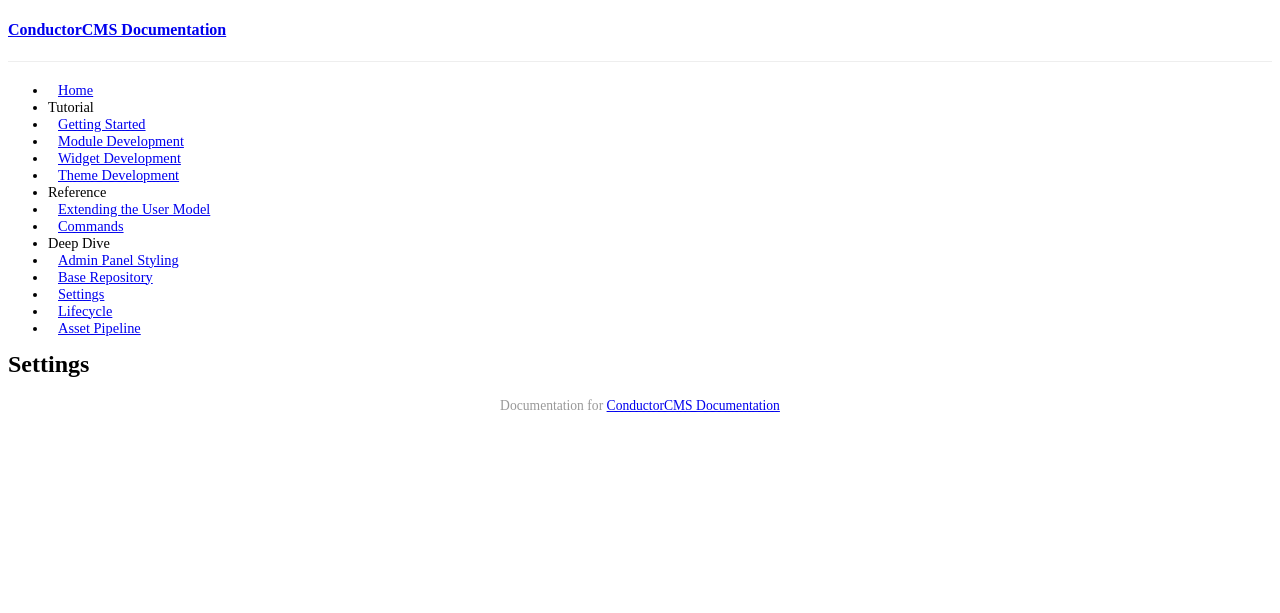
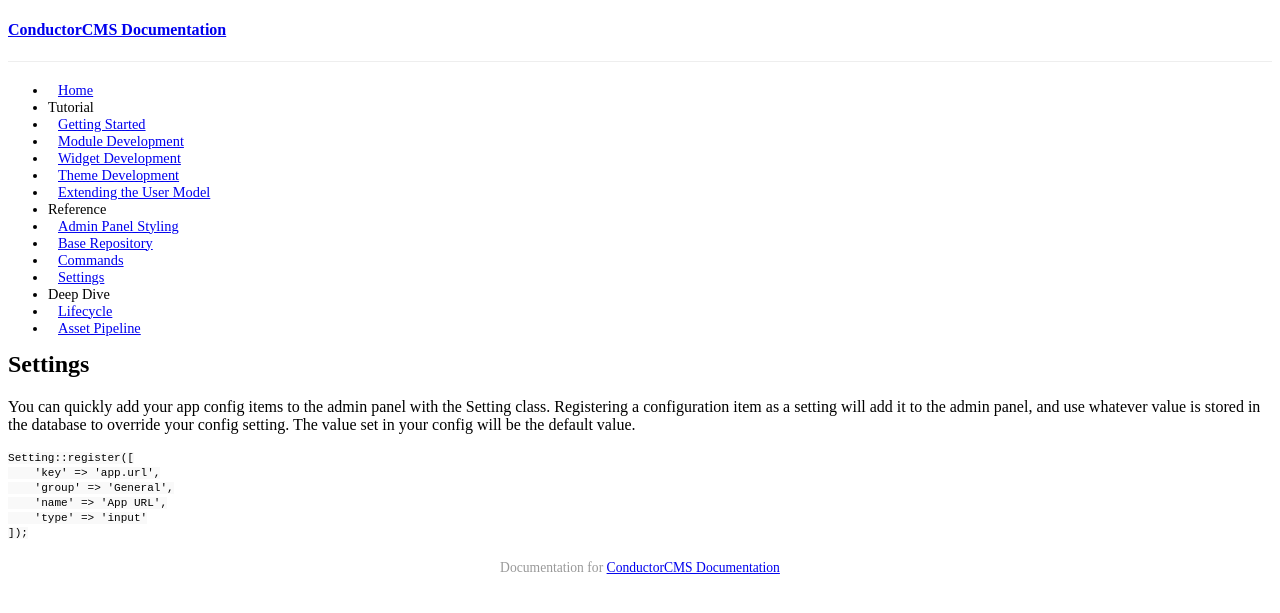
Before and after one commit to conductorcms/docs, a Jekyll site: the page built from _posts/2014-11-11-settings.md, in a window 1280 px wide. Shown: the top 613 px of the page. Built offline with Jekyll 4.4.1, drawn with Linux system fonts in a browser that asks for light colours; Markdown is read by kramdown in place of the engine named in the settings; a style sheet for code colours, icons or effects is not loaded.

Commit message:
Rearrange, add setting docs

````diff
--- a/_posts/2014-11-11-settings.md
+++ b/_posts/2014-11-11-settings.md
@@ -1,6 +1,18 @@
 ---
 layout: page
 title: "Settings"
-category: dive
+category: ref
 date: 2014-11-11 16:48:09
 ---
+
+You can quickly add your app config items to the admin panel with the Setting class. Registering a configuration item as a setting will add it to the admin panel, and use
+whatever value is stored in the database to override your config setting. The value set in your config will be the default value.
+
+```
+Setting::register([
+    'key' => 'app.url',
+    'group' => 'General',
+    'name' => 'App URL',
+    'type' => 'input'
+]);
+```
````
Also changed, not shown: _posts/2014-11-19-admin-panel-styling.md (+1 -1 lines), _posts/2014-11-19-base-repository.md (+1 -1 lines), _posts/2014-11-20-extending-the-user-model.md (+2 -1 lines).
